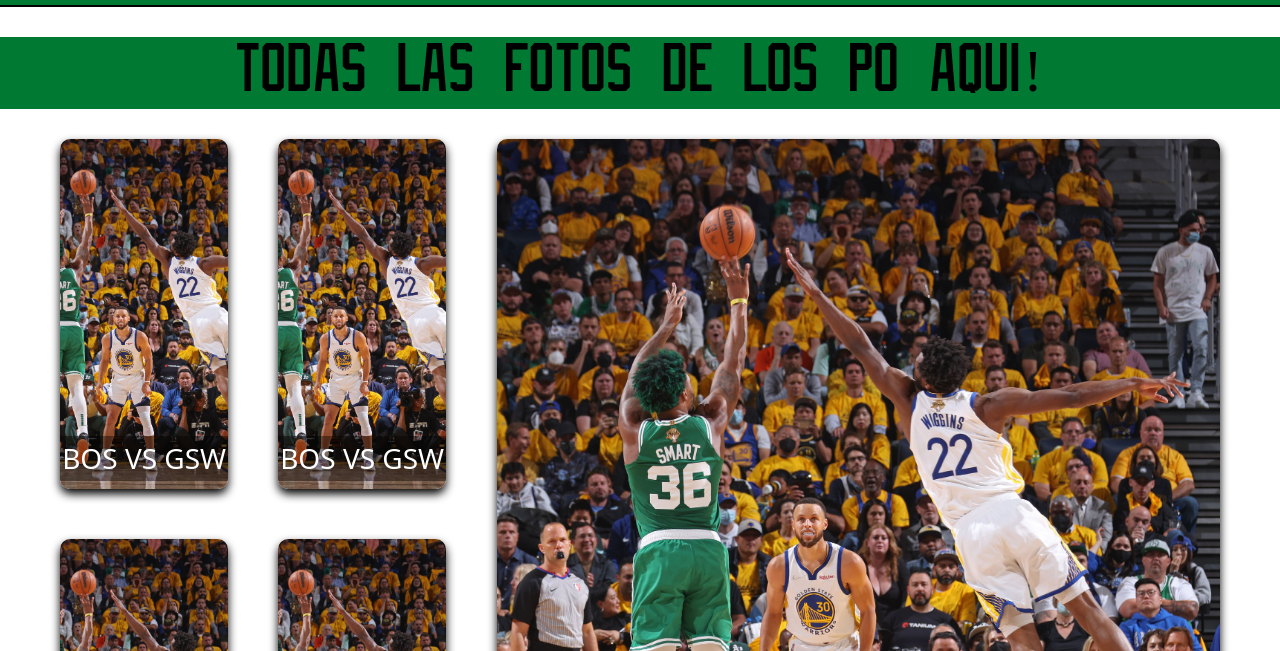
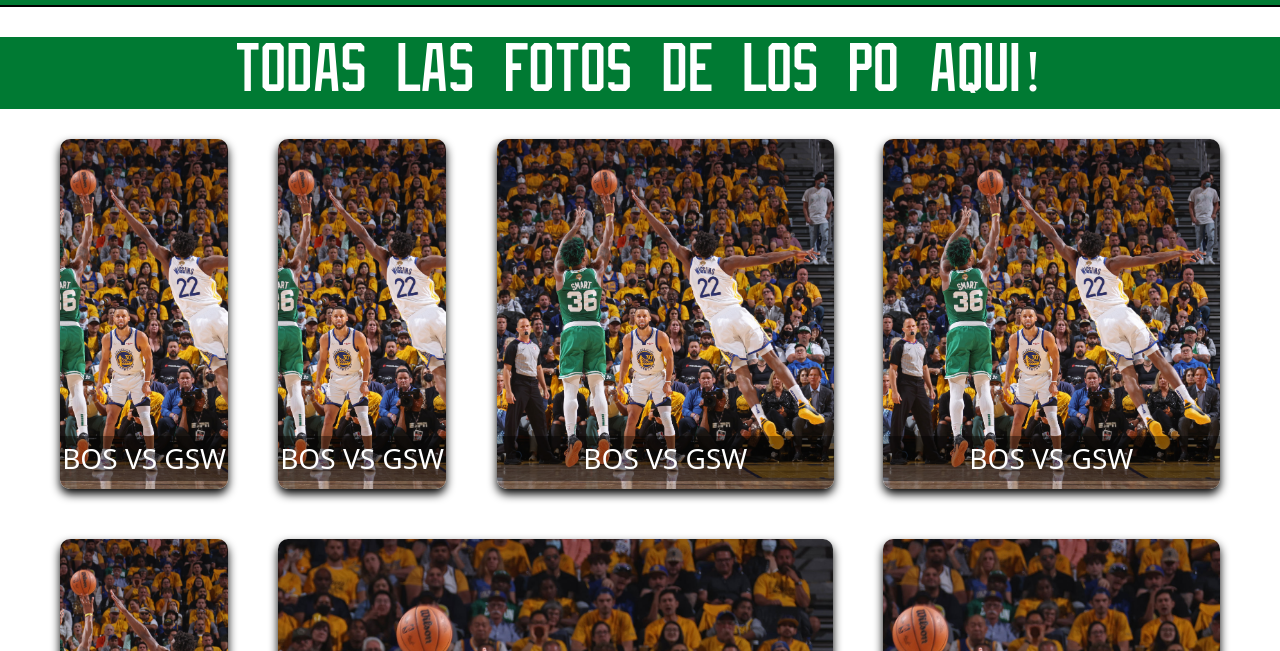
Before and after one commit to GenomaVR/Boston-Boostrap-entrega, a plain HTML site: page galeria.html in a window 1280 px wide. Shown: the part 111-762 px from the top of the page. Drawn offline with nearby package versions, Linux system fonts and the light colour scheme.

Commit message:
Update styles.css
Se cambio color de titulo y tamaño cartas de galeria

```diff
--- a/css/styles.css
+++ b/css/styles.css
@@ -396,7 +396,7 @@ footer {
     font-family: nba-celtics;
     margin-top: 30px;
     background-color: #007A33;
-    color: #000;
+    color: #fff;
     font-size: 60px;
     text-align: center;
 }
@@ -419,10 +419,10 @@ footer {
     position: relative;
 }
 
-.w-2-2 {
+/* .w-2-2 {
     grid-column: span 2;
     grid-row: span 2;
-}
+} */
 
 .w-2 {
     grid-column: span 2;
```
